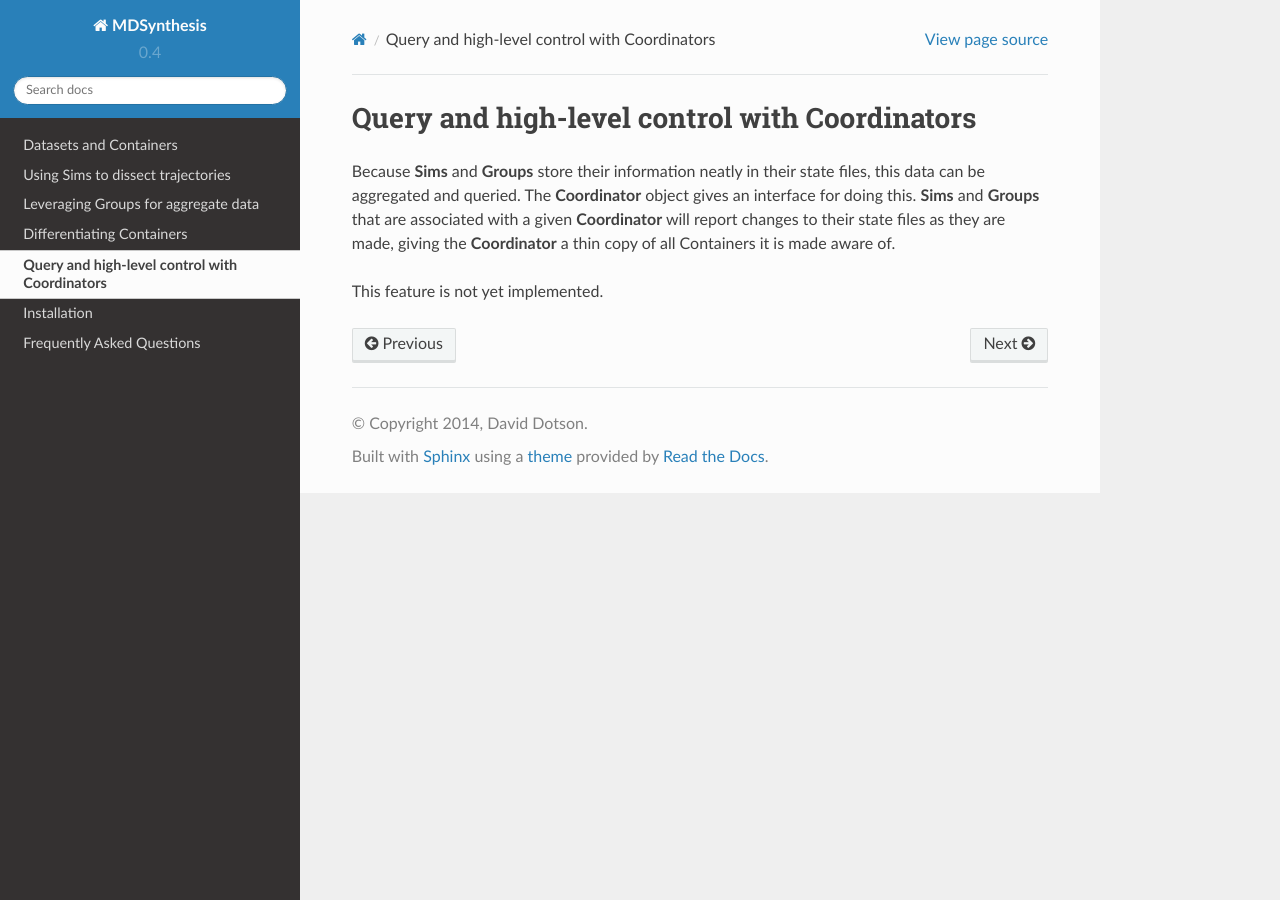
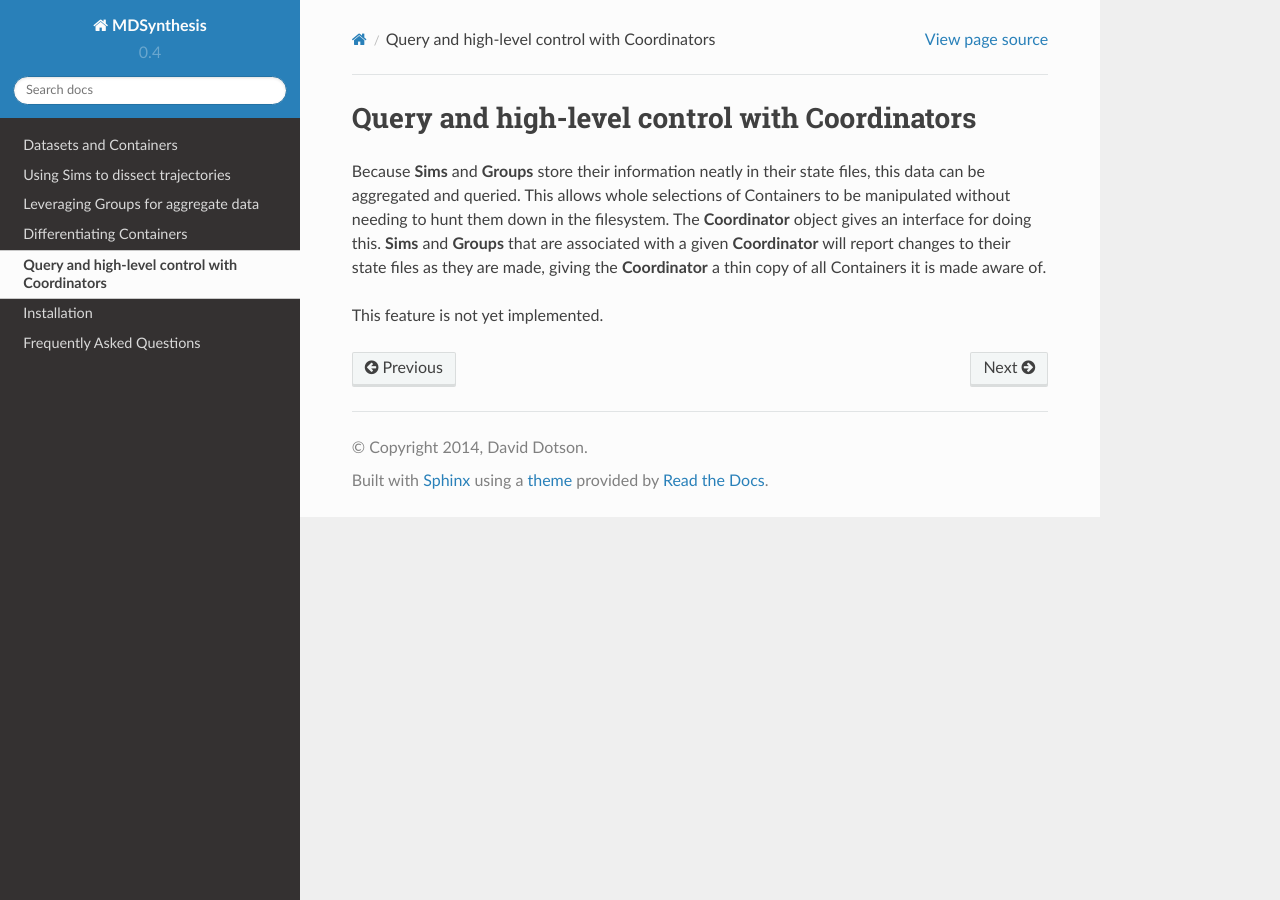
Before and after one commit to datreant/datreant, a Sphinx documentation site: the page built from docs/Coordinator.rst, in a window 1280 px wide. Built offline with Sphinx 7.4.7 and the Read the Docs theme 2.0.0, drawn with Linux system fonts in a browser that asks for light colours; pages that are not in the unit, such as notebooks, are missing from menus.

Commit message:
More doc updates.

```diff
--- a/docs/Coordinator.rst
+++ b/docs/Coordinator.rst
@@ -1,10 +1,12 @@
 Query and high-level control with Coordinators
 ==============================================
 Because **Sims** and **Groups** store their information neatly in their state
-files, this data can be aggregated and queried. The **Coordinator** object gives
-an interface for doing this. **Sims** and **Groups** that are associated with
-a given **Coordinator** will report changes to their state files as they are
-made, giving the **Coordinator** a thin copy of all Containers it is made aware of.
+files, this data can be aggregated and queried. This allows whole selections
+of Containers to be manipulated without needing to hunt them down in the
+filesystem. The **Coordinator** object gives an interface for doing this.
+**Sims** and **Groups** that are associated with a given **Coordinator** will
+report changes to their state files as they are made, giving the
+**Coordinator** a thin copy of all Containers it is made aware of.
 
 This feature is not yet implemented.
 
--- a/docs/index.rst
+++ b/docs/index.rst
@@ -87,6 +87,7 @@ Documentation
     Group
     tags-categories
     Coordinator
+    interactive
 
 Misc
 ----
--- /dev/null
+++ b/requirements.txt
@@ -0,0 +1,4 @@
+MDAnalysis
+pandas
+tables
+h5py
```
Also changed, not shown: docs/Group.rst (+50 -19 lines), docs/Sim.rst (+11 -3 lines), 2 other files.
